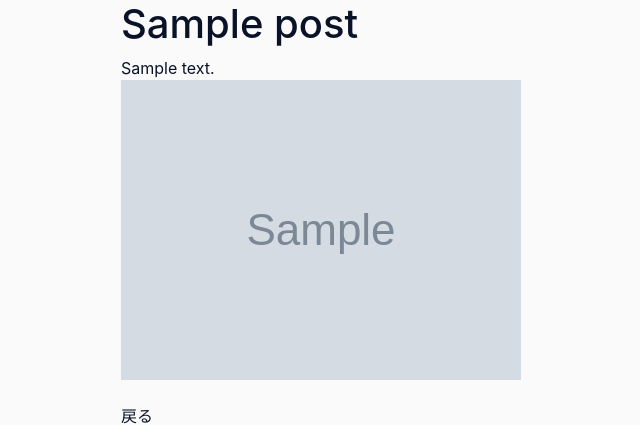
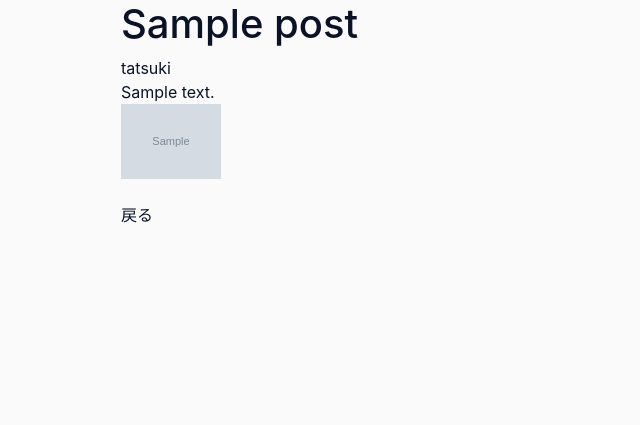
Before and after one commit to isomugi/mealy, a Django app: page /1/ in a window 1280 px wide. Shown: the part 67-492 px from the top of the page, without its empty margins (3-643 px from the left). Run offline with Django 3.2, Linux system fonts and the light colour scheme; tables that the repository leaves empty hold one stand-in row (values such as "Sample post"); grey boxes marked "Sample" are stand-in pictures; some libraries are stand-ins or nearby versions.

Commit message:
メッセージ

```diff
--- a/project/static/project/css/main.css
+++ b/project/static/project/css/main.css
@@ -11,3 +11,6 @@ footer {
 .footer-top {
 	font-size: 12px;
 }
+.post-image {
+	width : 100px;
+}
--- a/project/templates/project/detail.html
+++ b/project/templates/project/detail.html
@@ -2,10 +2,14 @@
 {% block contents %}
 
 <h1>{{ post.title }}</h1>
+<div class="">tatsuki
+
+</div>
 <div class="">
 	{{ post.text }}
 </div>
-<img src="{{ post.photo.url }}" alt="[Image]">
+<img src="{{ post.photo.url }}" alt="[Image]" class="post-image">
+
 
 <br><br>
 <a href="{% url 'project:index' %}">戻る</a>
```
Also changed, not shown: 1 other file.
